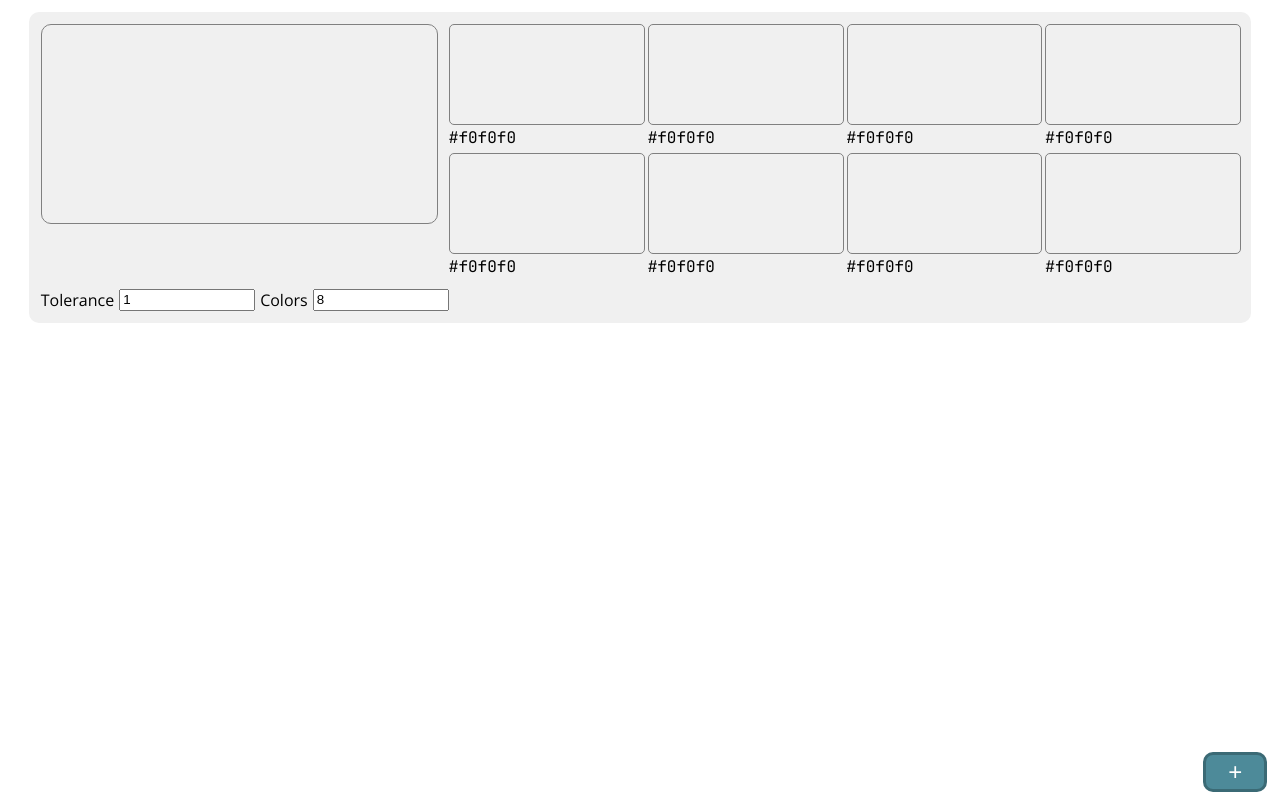
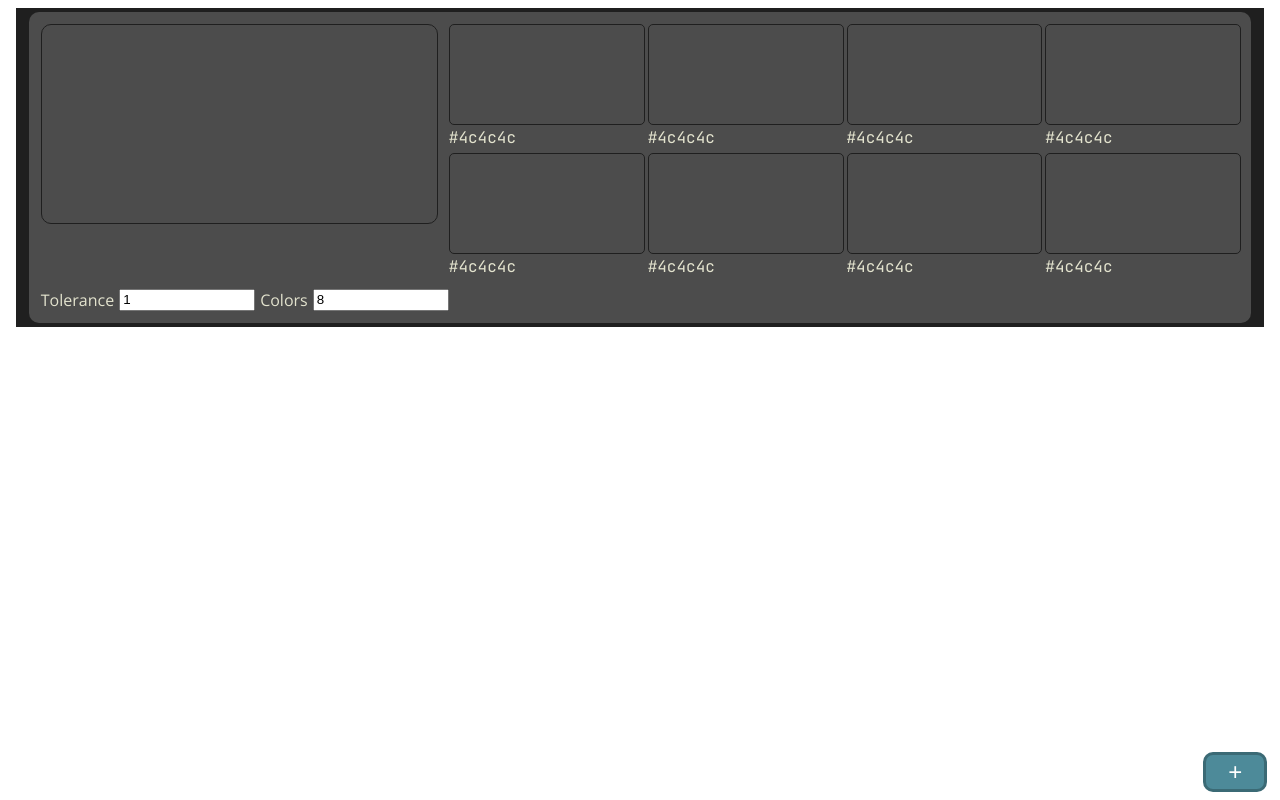
Before and after one commit to coryb-xyz/color-palette-tool, a SvelteKit app in the folder app/: page / in a window 1280 px wide. Built offline with nearby package versions, Linux system fonts and the light colour scheme.

Commit message:
dark mode 😎

```diff
--- a/app/src/components/PaletteWidget.svelte
+++ b/app/src/components/PaletteWidget.svelte
@@ -9,7 +9,7 @@
     let tolerance = 1;
     let number = 8;
 
-    onMount(async () => (palette = Array(number).fill("#f0f0f0")));
+    onMount(async () => (palette = Array(number).fill("#4c4c4c")));
 
     function loadImage(e) {
         e.preventDefault();
@@ -91,9 +91,10 @@
     .main-wrapper {
         display: grid;
         gap: 1.5vh;
-        background-color: #f0f0f0;
+        background-color: #4c4c4c;
         padding: 1.5vh;
         border-radius: 10px;
+        color: #e3e3ce;
     }
 
     .color-input {
@@ -122,7 +123,7 @@
     .color-swatch {
         width: 100%;
         height: 100%;
-        border-color: #808080;
+        border-color: #1f1f1f;
         border-style: solid;
         border-width: 0.1vh;
         border-radius: 5px;
@@ -134,7 +135,7 @@
     }
     .bordered {
         width: 100%;
-        border-color: #808080;
+        border-color: #1f1f1f;
         border-style: solid;
         border-radius: 10px;
         border-width: 0.2vh;
--- a/app/src/routes/+page.svelte
+++ b/app/src/routes/+page.svelte
@@ -17,6 +17,7 @@
         font-family: "Open Sans", sans-serif;
         display: grid;
         gap: 1vh;
+        background-color: #1f1f1f;
     }
     button {
         border-radius: 10px;
```
